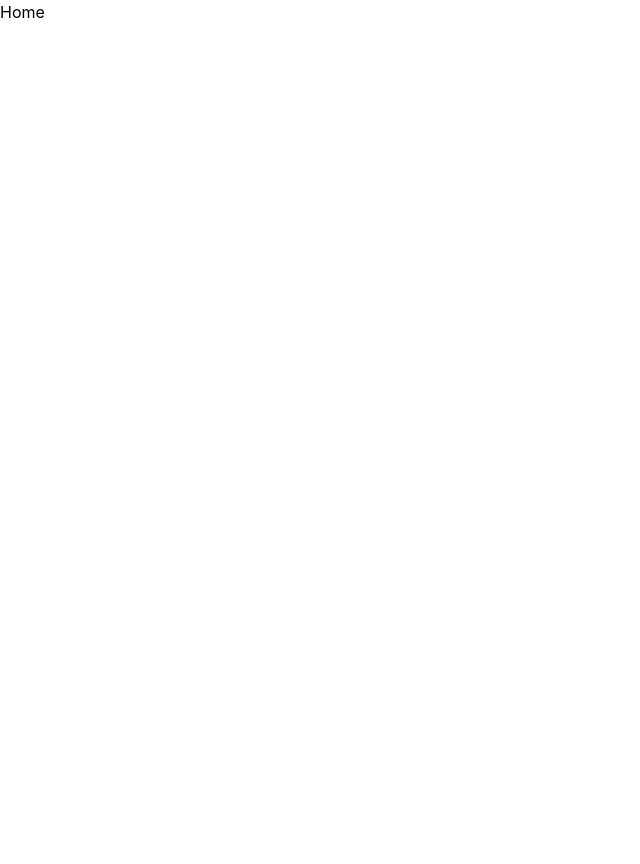
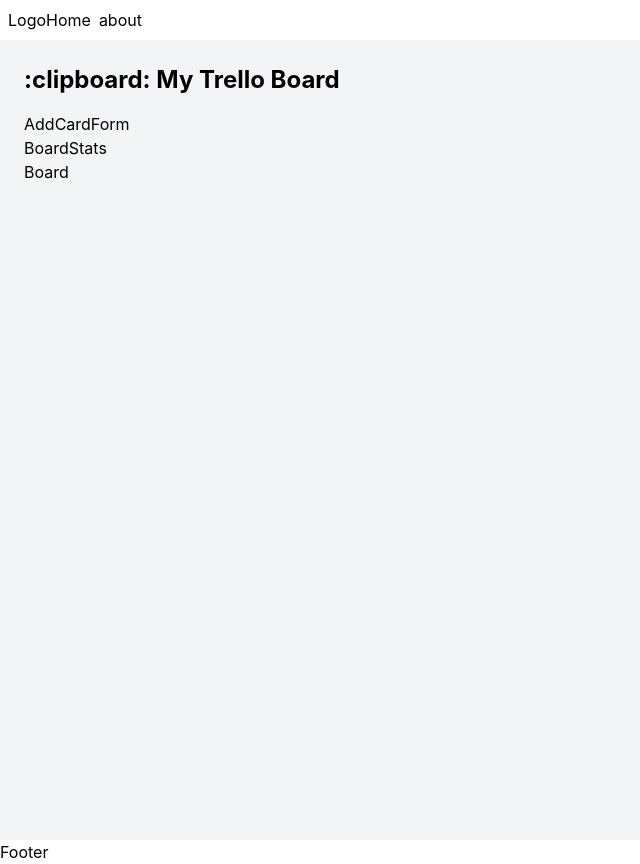
Before and after one commit to bird-sitthan/jsd13-week08-react-build-day, a React (Vite) app in the folder my-app/: page / in a window 1280 px wide. Shown: the whole page, without its empty margins (0-640 px from the left). Before the commit the page ends 800 px from the top, so only its background shows below. Built offline with nearby package versions, Linux system fonts and the light colour scheme.

Commit message:
update react dom add card-form

```diff
--- a/my-app/src/App.jsx
+++ b/my-app/src/App.jsx
@@ -1,13 +1,9 @@
-import { useState } from "react";
 import { createBrowserRouter, RouterProvider } from "react-router-dom";
 import Home from "./Pages/Home";
-import { AddCardForm } from "./Components/AddCardForm";
 import Layout from "./Pages/Layout";
-
+import { About } from "./Pages/About";
 
 function App() {
-  const [count, setCount] = useState(0);
-
   return (
     <RouterProvider
       router={createBrowserRouter([
@@ -17,12 +13,14 @@
           errorElement: (
             <div>
               <p>Page Not Found</p>
-
             </div>
           ),
           children: [
             { path: "/", element: <Home /> },
-            { path: "about", element: <AddCardForm /> },
+            {
+              path: "about",
+              element: <About />,
+            },
           ],
         },
       ])}
--- a/my-app/src/Components/AddCard.jsx
+++ /dev/null
@@ -1,7 +0,0 @@
-import React from 'react'
-
-export default function AddCard() {
-  return (
-    <div>AddCard</div>
-  )
-}
--- a/my-app/src/Components/AddCardForm.jsx
+++ b/my-app/src/Components/AddCardForm.jsx
@@ -1,56 +1,3 @@
-import React from "react";
-import { useState, useEffect } from "react";
-import AddCard from "./AddCard";
-import BoardStats from "./BoardStats";
-import Board from "./Board";
-
-
-export const AddCardForm = () => {
-  const [tasks, setTasks] = useState([
-    { id: 1, title: "เขียนโค้ด AddCardForm", status: "todo" },
-    { id: 2, title: "ออกแบบ Card UI", status: "doing" },
-    { id: 3, title: "Setup โปรเจกต์", status: "done" },
-  ]);
-
-  const columns = ["todo", "doing", "done"]; // เพิ่ม task ใหม่ (สถานะเริ่มต้น = todo)
-
-  const handleAddTask = (title) => {
-    const newTask = {
-      id: Date.now(),
-      title: title,
-      status: "todo",
-    };
-    setTasks([...tasks, newTask]);
-  }; // ย้าย task ไปคอลัมน์ถัดไป/ก่อนหน้า
-
-  const handleMoveTask = (id, newStatus) => {
-    setTasks(
-      tasks.map((task) =>
-        task.id === id ? { ...task, status: newStatus } : task,
-      ),
-    );
-  }; // ลบ task
-
-  const handleDeleteTask = (id) => {
-    setTasks(tasks.filter((task) => task.id !== id));
-  };
-
-  return (
-    <div className="min-h-screen bg-gray-100 p-6">
-
-      <h1 className="text-2xl font-bold mb-4">:clipboard: My Trello Board</h1>
-
-      <AddCard onAddTask={handleAddTask} />
-
-      <BoardStats tasks={tasks} />
-
-      <Board
-        tasks={tasks}
-        columns={columns}
-        onMoveTask={handleMoveTask}
-        onDeleteTask={handleDeleteTask}
-      />
-
-    </div>
-  );
-};
+export default function AddCardForm() {
+  return <div>AddCardForm</div>;
+}
--- a/my-app/src/Components/Board.jsx
+++ b/my-app/src/Components/Board.jsx
@@ -1,7 +1,3 @@
-import React from 'react'
-
 export default function Board() {
-  return (
-    <div>Board</div>
-  )
+  return <div>Board</div>;
 }
--- a/my-app/src/Components/BoardStats.jsx
+++ b/my-app/src/Components/BoardStats.jsx
@@ -1,7 +1,3 @@
-import React from 'react'
-
 export default function BoardStats() {
-  return (
-    <div>BoardStats</div>
-  )
+  return <div>BoardStats</div>;
 }
--- /dev/null
+++ b/my-app/src/Components/Footer.jsx
@@ -0,0 +1,3 @@
+export const Footer = () => {
+  return <div>Footer</div>;
+};
--- /dev/null
+++ b/my-app/src/Components/Navbar.jsx
@@ -0,0 +1,16 @@
+import { Link } from "react-router-dom";
+export const Navbar = () => {
+  return (
+    <div className="flex p-2">
+      <div>Logo</div>
+      <ul className="flex gap-2">
+        <Link to="/">
+          <li>Home</li>
+        </Link>
+        <Link to="/about">
+          <li>about</li>
+        </Link>
+      </ul>
+    </div>
+  );
+};
--- /dev/null
+++ b/my-app/src/Pages/About.jsx
@@ -0,0 +1,3 @@
+export const About = () => {
+  return <div>About</div>;
+};
--- a/my-app/src/Pages/Home.jsx
+++ b/my-app/src/Pages/Home.jsx
@@ -1,9 +1,53 @@
-import React from 'react'
+import { useState } from "react";
+import AddCardForm from "../Components/AddCardForm";
+import BoardStats from "../Components/BoardStats";
+import Board from "../Components/Board";
+function Home() {
+  const [tasks, setTasks] = useState([
+    { id: 1, title: "เขียนโค้ด AddCardForm", status: "todo" },
+    { id: 2, title: "ออกแบบ Card UI", status: "doing" },
+    { id: 3, title: "Setup โปรเจกต์", status: "done" },
+  ]);
 
-function Home() {
+  const columns = ["todo", "doing", "done"]; // เพิ่ม task ใหม่ (สถานะเริ่มต้น = todo)
+
+  const handleAddTask = (title) => {
+    const newTask = {
+      id: Date.now(),
+      title: title,
+      status: "todo",
+    };
+    setTasks([...tasks, newTask]);
+  }; // ย้าย task ไปคอลัมน์ถัดไป/ก่อนหน้า
+
+  const handleMoveTask = (id, newStatus) => {
+    setTasks(
+      tasks.map((task) =>
+        task.id === id ? { ...task, status: newStatus } : task,
+      ),
+    );
+  }; // ลบ task
+
+  const handleDeleteTask = (id) => {
+    setTasks(tasks.filter((task) => task.id !== id));
+  };
+
   return (
-    <div>Home</div>
-  )
+    <div className="min-h-screen bg-gray-100 p-6">
+      <h1 className="text-2xl font-bold mb-4">:clipboard: My Trello Board</h1>
+
+      <AddCardForm onAddTask={handleAddTask} />
+
+      <BoardStats tasks={tasks} />
+
+      <Board
+        tasks={tasks}
+        columns={columns}
+        onMoveTask={handleMoveTask}
+        onDeleteTask={handleDeleteTask}
+      />
+    </div>
+  );
 }
 
-export default Home
+export default Home;
--- a/my-app/src/Pages/Layout.jsx
+++ b/my-app/src/Pages/Layout.jsx
@@ -1,12 +1,17 @@
-import React from 'react'
 import { Outlet } from "react-router-dom";
+import { Navbar } from "../Components/Navbar";
+import { Footer } from "../Components/Footer";
 
 function Layout() {
   return (
     <div>
-        <Outlet />
+      <Navbar />
+      {/* addcartForm page component children */}
+      <Outlet />
+
+      <Footer />
     </div>
-  )
+  );
 }
 
-export default Layout
+export default Layout;
```
